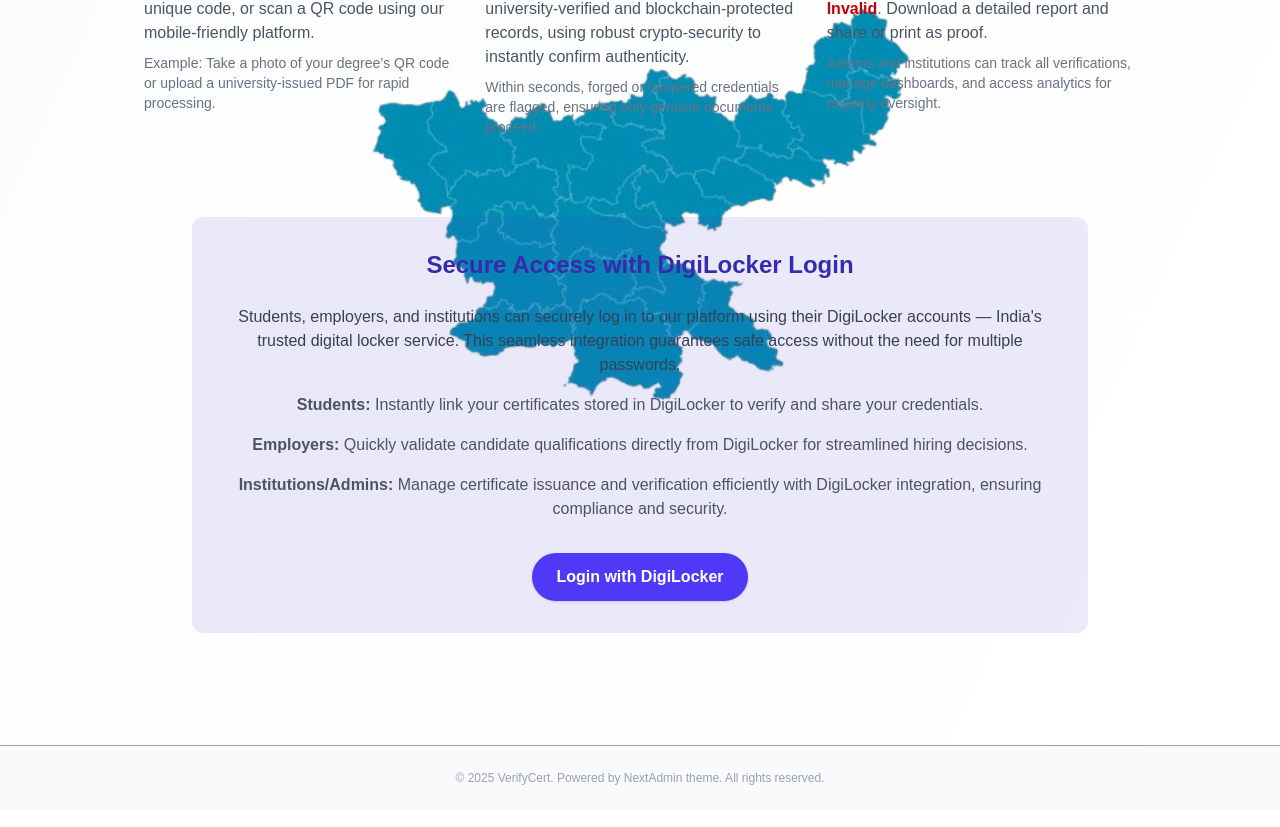
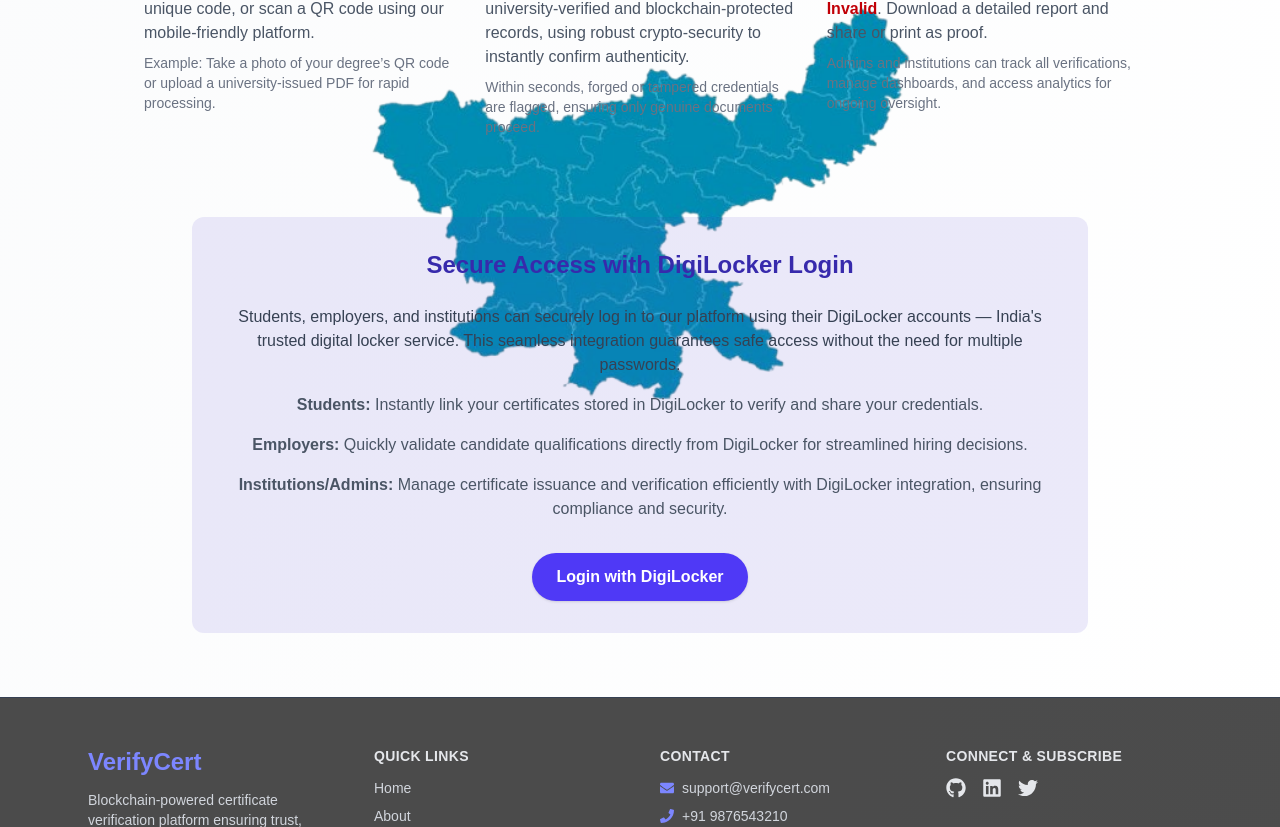
Before and after one commit to jaiganesh2108/Internal-Hack-25, a Next.js app: page / in a window 1280 px wide. Shown: the part 1973-2800 px from the top of the page. Built offline with nearby package versions, Linux system fonts and the light colour scheme.

Commit message:
header commit

```diff
--- /dev/null
+++ b/app/components/Footer.tsx
@@ -0,0 +1,86 @@
+"use client";
+import Link from "next/link";
+import { FaGithub, FaLinkedin, FaTwitter, FaEnvelope, FaPhone } from "react-icons/fa";
+
+export default function Footer() {
+  return (
+    <footer className="w-full bg-black/70 text-gray-200 py-12 border-t border-gray-700 relative">
+      <div className="max-w-6xl mx-auto px-6 grid grid-cols-1 md:grid-cols-4 gap-10">
+
+        {/* Brand & About */}
+        <div>
+          <h2 className="text-2xl font-bold text-indigo-400">VerifyCert</h2>
+          <p className="text-sm mt-3 text-gray-300">
+            Blockchain-powered certificate verification platform ensuring trust,
+            transparency, and authenticity. Empowering organizations and individuals with verified credentials.
+          </p>
+        </div>
+
+        {/* Quick Links */}
+        <div>
+          <h3 className="text-sm font-semibold uppercase tracking-wide mb-3 text-gray-200">Quick Links</h3>
+          <ul className="space-y-2 text-gray-300 text-sm">
+            <li>
+              <Link href="/" className="hover:text-indigo-400 transition">
+                Home
+              </Link>
+            </li>
+            <li>
+              <Link href="/about" className="hover:text-indigo-400 transition">
+                About
+              </Link>
+            </li>
+            <li>
+              <Link href="/verify" className="hover:text-indigo-400 transition">
+                Verify Certificate
+              </Link>
+            </li>
+            <li>
+              <Link href="/contact" className="hover:text-indigo-400 transition">
+                Contact
+              </Link>
+            </li>
+          </ul>
+        </div>
+
+        {/* Contact Info */}
+        <div>
+          <h3 className="text-sm font-semibold uppercase tracking-wide mb-3 text-gray-200">Contact</h3>
+          <ul className="space-y-2 text-gray-300 text-sm">
+            <li className="flex items-center gap-2">
+              <FaEnvelope className="text-indigo-400" /> support@verifycert.com
+            </li>
+            <li className="flex items-center gap-2">
+              <FaPhone className="text-indigo-400" /> +91 9876543210
+            </li>
+            <li className="flex items-center gap-2">
+              <span className="text-gray-400">123 Blockchain St, Tech City, India</span>
+            </li>
+          </ul>
+        </div>
+
+        {/* Social Media & Newsletter */}
+        <div>
+          <h3 className="text-sm font-semibold uppercase tracking-wide mb-3 text-gray-200">Connect & Subscribe</h3>
+
+          <div className="flex space-x-4 mb-4 text-xl">
+            <a href="https://github.com/" target="_blank" rel="noopener noreferrer" className="hover:text-indigo-400 transition">
+              <FaGithub />
+            </a>
+            <a href="https://linkedin.com/" target="_blank" rel="noopener noreferrer" className="hover:text-indigo-400 transition">
+              <FaLinkedin />
+            </a>
+            <a href="https://twitter.com/" target="_blank" rel="noopener noreferrer" className="hover:text-indigo-400 transition">
+              <FaTwitter />
+            </a>
+          </div>
+        </div>
+      </div>
+
+      {/* Copyright */}
+      <div className="mt-12 border-t border-gray-700 pt-6 text-center text-xs text-gray-400">
+        &copy; {new Date().getFullYear()} VerifyCert. All rights reserved. Built with blockchain & ❤️.
+      </div>
+    </footer>
+  );
+}
--- a/app/components/Header.tsx
+++ b/app/components/Header.tsx
@@ -26,16 +26,22 @@
       </div>
       <nav className="flex gap-4">
         <Link
-          href="/login"
+          href="/"
           className="text-sm font-medium text-gray-700 hover:text-indigo-600 transition"
         >
-          Login
+          University login
         </Link>
         <Link
-          href="/signup"
+          href="/"
           className="text-sm font-medium text-gray-700 hover:text-indigo-600 transition"
         >
-          Sign Up
+          Employer/Student login
+        </Link>
+        <Link
+          href="/"
+          className="text-sm font-medium text-gray-700 hover:text-indigo-600 transition"
+        >
+          Admin login
         </Link>
       </nav>
     </header>
--- a/app/page.tsx
+++ b/app/page.tsx
@@ -1,6 +1,6 @@
 import Link from 'next/link';
 import Header from "./components/Header";
-
+import Footer from "./components/Footer";
 
 export default function Home() {
   return (
@@ -251,9 +251,7 @@
       </section>
 
       {/* Footer */}
-      <footer className="w-full bg-gray-50 py-6 text-center text-gray-400 text-xs border-t mt-12">
-        &copy; 2025 VerifyCert. Powered by NextAdmin theme. All rights reserved.
-      </footer>
+      <Footer />
     </main>
   );
 }
```
Also changed, not shown: package.json (+6 -5 lines), 1 other file (tests, documents, lock files or other folders).
